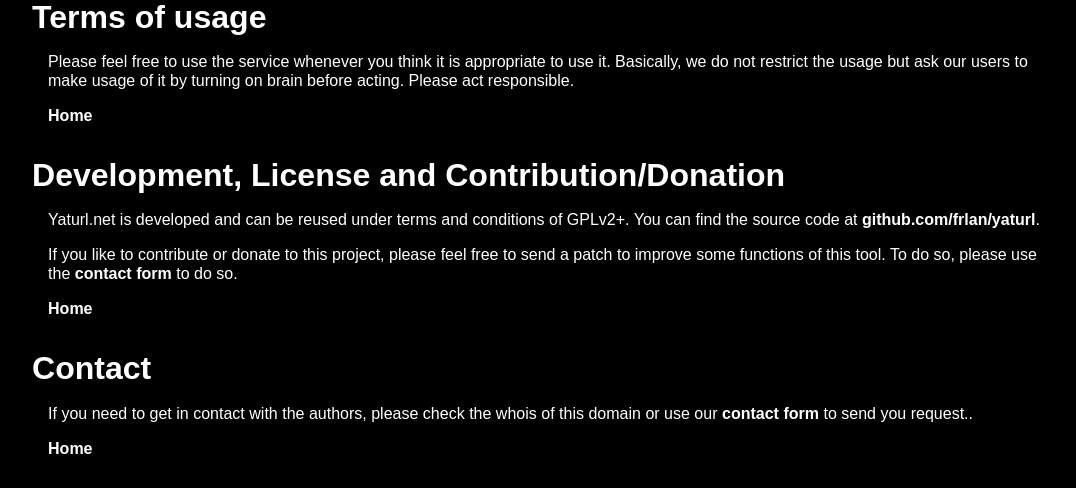
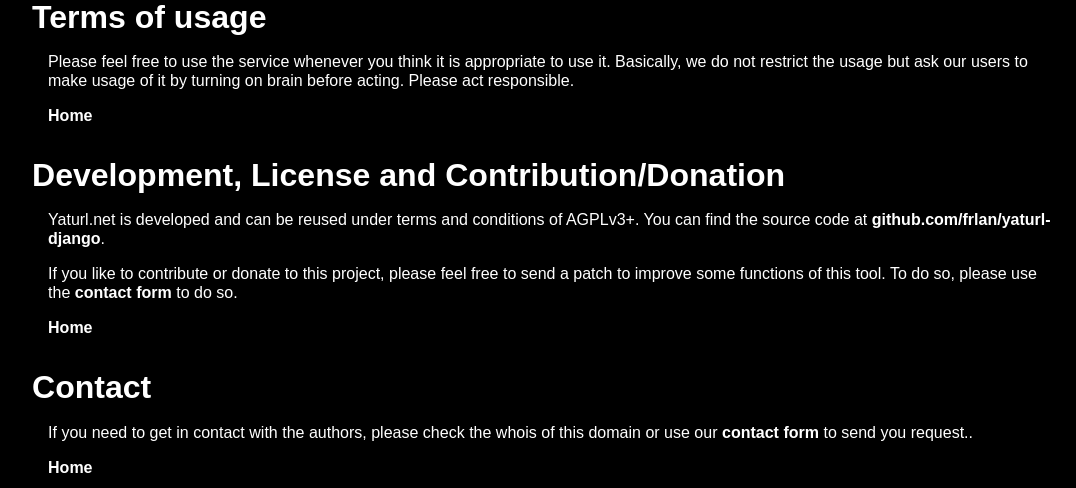
Before and after one commit to frlan/yaturl-django, a Django app: page /about/ in a window 1280 px wide. Shown: the part 320-808 px from the top of the page, without its empty margins (96-1172 px from the left). Run offline with Django 3.2, Linux system fonts and the light colour scheme; parts of the project's set-up code (start-up, migrations or seed data) failed here and were passed over.

Commit message:
Adjust about-page with license and new URL

```diff
--- a/yaturl-ng/yaturl_net/templates/pages/about.html
+++ b/yaturl-ng/yaturl_net/templates/pages/about.html
@@ -26,8 +26,8 @@
 
     <h1 id="license">Development, License and Contribution/Donation</h1>
     <p>Yaturl.net is developed and can be reused under terms
-    and conditions of GPLv2+. You can find the source code
-    at <a href="https://github.com/frlan/yaturl">github.com/frlan/yaturl</a>.</p>
+    and conditions of AGPLv3+. You can find the source code
+    at <a href="https://github.com/frlan/yaturl-django">github.com/frlan/yaturl-django</a>.</p>
 
     <p>If you like to contribute or donate to this project,
     please feel free to send a patch to improve some
```
